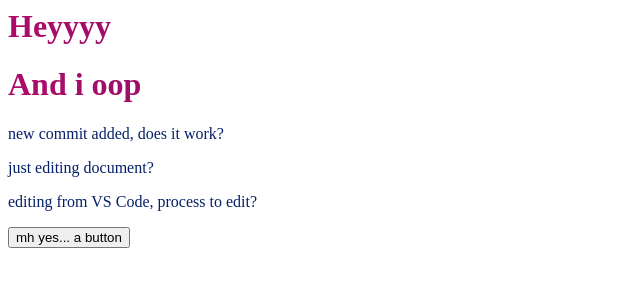
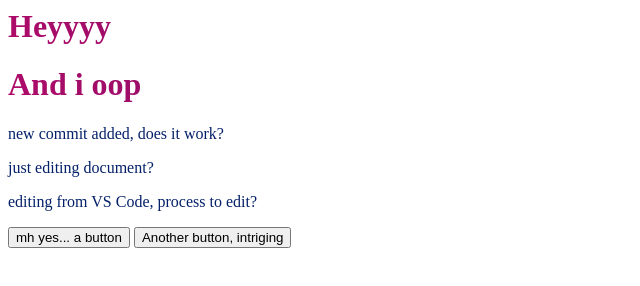
Before and after one commit to LillyMac08/LillyMac08.github.io, a plain HTML site: page index.html in a window 1280 px wide. Shown: the whole page, without its empty margins (0-640 px from the left). Drawn offline with Linux system fonts and the light colour scheme.

Commit message:
commit from GitHub app

```diff
--- a/index.html
+++ b/index.html
@@ -10,4 +10,5 @@
     <p>just editing document?</p>
     <p>editing from VS Code, process to edit?</p>
     <button onclick="testFunc()">mh yes... a button</button>
+    <button onclick="button2()">Another button, intriging</button>
   </body>
```
